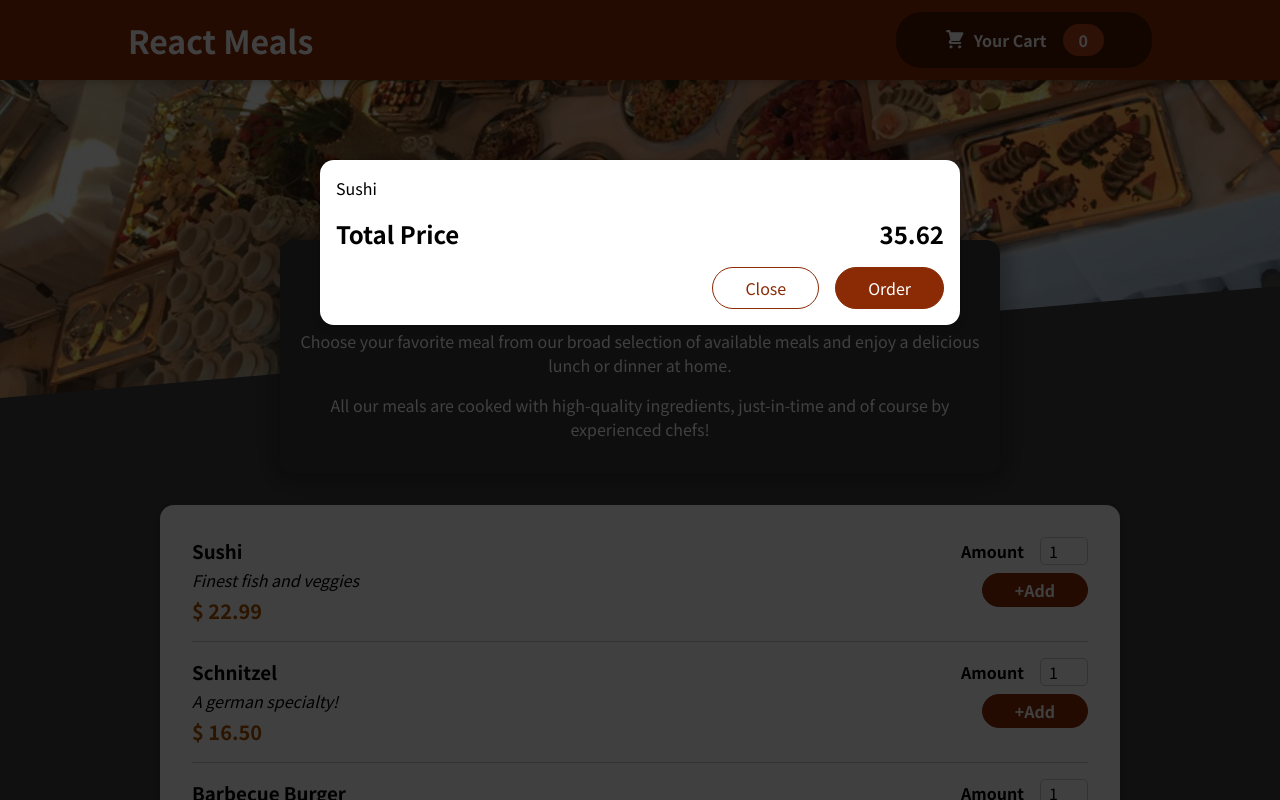
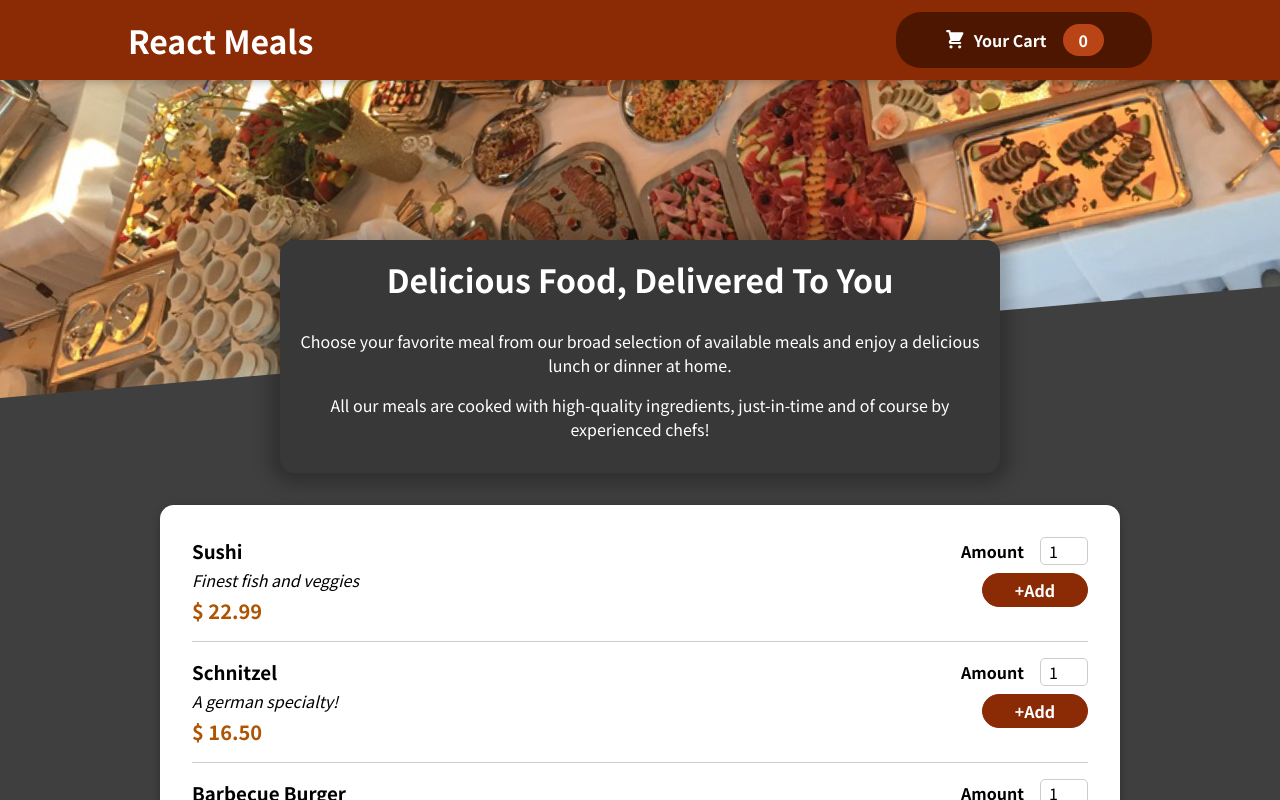
Before and after one commit to vipulkumarcu/React_Restaurant_App, a React (Create React App) app: page / in a window 1280 px wide. Shown: the top 800 px of the page. Built offline with nearby package versions, Linux system fonts and the light colour scheme.

Commit message:
sharpener - cart open and close

```diff
--- a/src/App.js
+++ b/src/App.js
@@ -1,13 +1,21 @@
+import { useState } from "react";
 import Cart from "./Components/Cart/Cart";
 import Header from "./Components/Layout/Header";
 import Meals from "./Components/Meals/Meals";
 
 function App ()
 {
+  const [ isCartVisible, setIsCartVisible ] = useState ( false );
+
+  function cartHandler ()
+  {
+    setIsCartVisible ( ( prevState ) => ( !prevState ) );
+  }
+
   return (
     <>
-      <Cart />
-      <Header />
+      { isCartVisible && <Cart onShowCart = { cartHandler } /> }
+      <Header onShowCart = { cartHandler } />
       <main>
         <Meals />
       </main>
--- a/src/Components/Cart/Cart.js
+++ b/src/Components/Cart/Cart.js
@@ -12,7 +12,7 @@ function Cart ( props )
   );
 
   return (
-    <Modal>
+    <Modal onShowCart = { props.onShowCart }>
 
       { cartItems }
 
@@ -22,7 +22,7 @@ function Cart ( props )
       </div>
 
       <div className = { classes["actions"] }>
-        <button className = { classes["button--alt"] }> Close </button>
+        <button className = { classes["button--alt"] } onClick = { props.onShowCart }> Close </button>
         <button className = { classes["button"] }> Order </button>
       </div>
 
--- a/src/Components/Layout/Header.js
+++ b/src/Components/Layout/Header.js
@@ -9,7 +9,7 @@ function Header ( props )
 
       <header className = { classes[ "header" ] }>
         <h1> React Meals </h1>
-        <HeaderCartButton />
+        <HeaderCartButton onClick= { props.onShowCart } />
       </header>
 
       <div className = { classes["main-image" ] }>
--- a/src/Components/Layout/HeaderCartButton.js
+++ b/src/Components/Layout/HeaderCartButton.js
@@ -4,7 +4,7 @@ import classes from "./HeaderCartButton.module.css"
 function HeaderCartButton ( props )
 {
   return (
-    <button className = { classes[ "button" ] }>
+    <button className = { classes[ "button" ] } onClick = { props.onClick }>
 
       <span className = { classes[ "icon" ] }>
         <CartIcon />
--- a/src/Components/UI/Modal.js
+++ b/src/Components/UI/Modal.js
@@ -4,7 +4,7 @@ import classes from "./Modal.module.css";
 function Backdrop ( props )
 {
   return (
-    <div className = { classes["backdrop"] } />
+    <div className = { classes["backdrop"] } onClick = { props.onClick } />
   )
 }
 
@@ -23,7 +23,7 @@ function Modal ( props )
 {
   return (
     <>
-      { ReactDOM.createPortal ( <Backdrop />, portal ) }
+      { ReactDOM.createPortal ( <Backdrop onClick = { props.onShowCart } />, portal ) }
       { ReactDOM.createPortal ( <ModalOverlay> { props.children } </ModalOverlay>, portal ) }
     </>
   )
```
